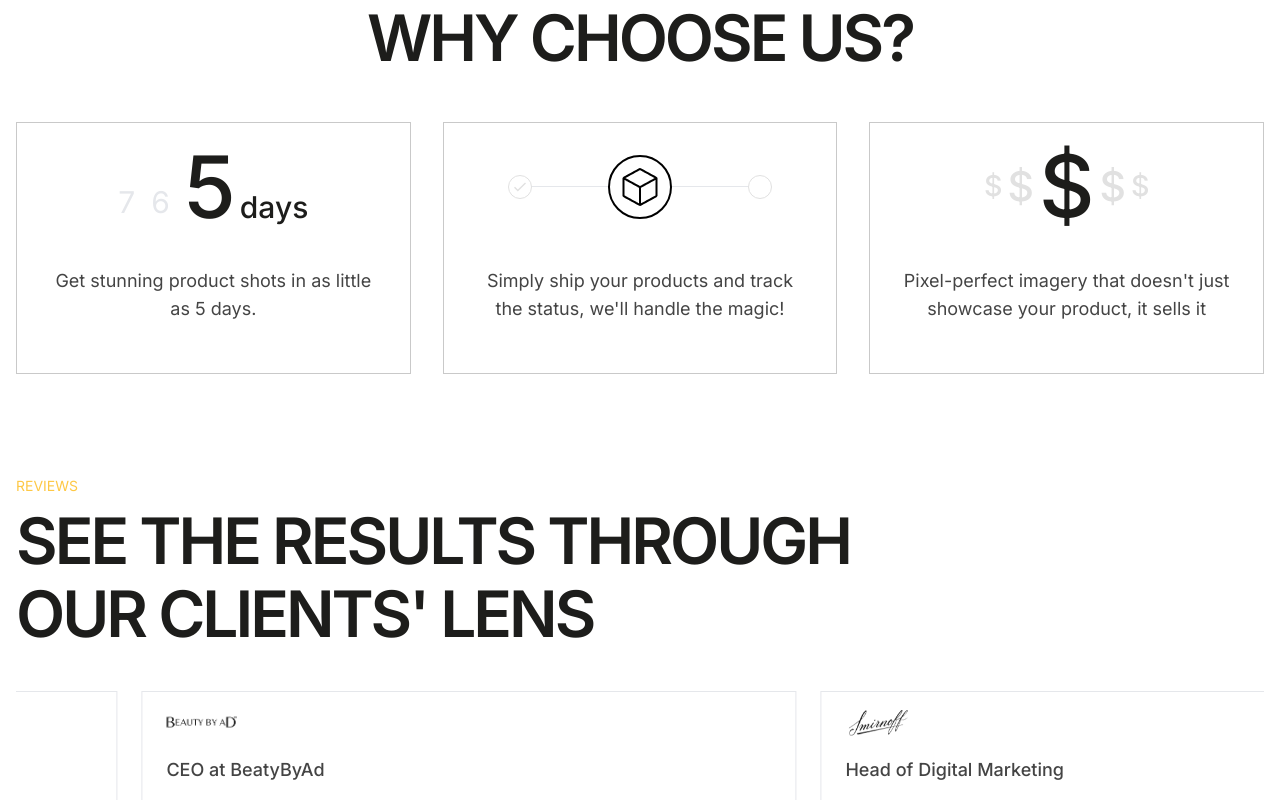
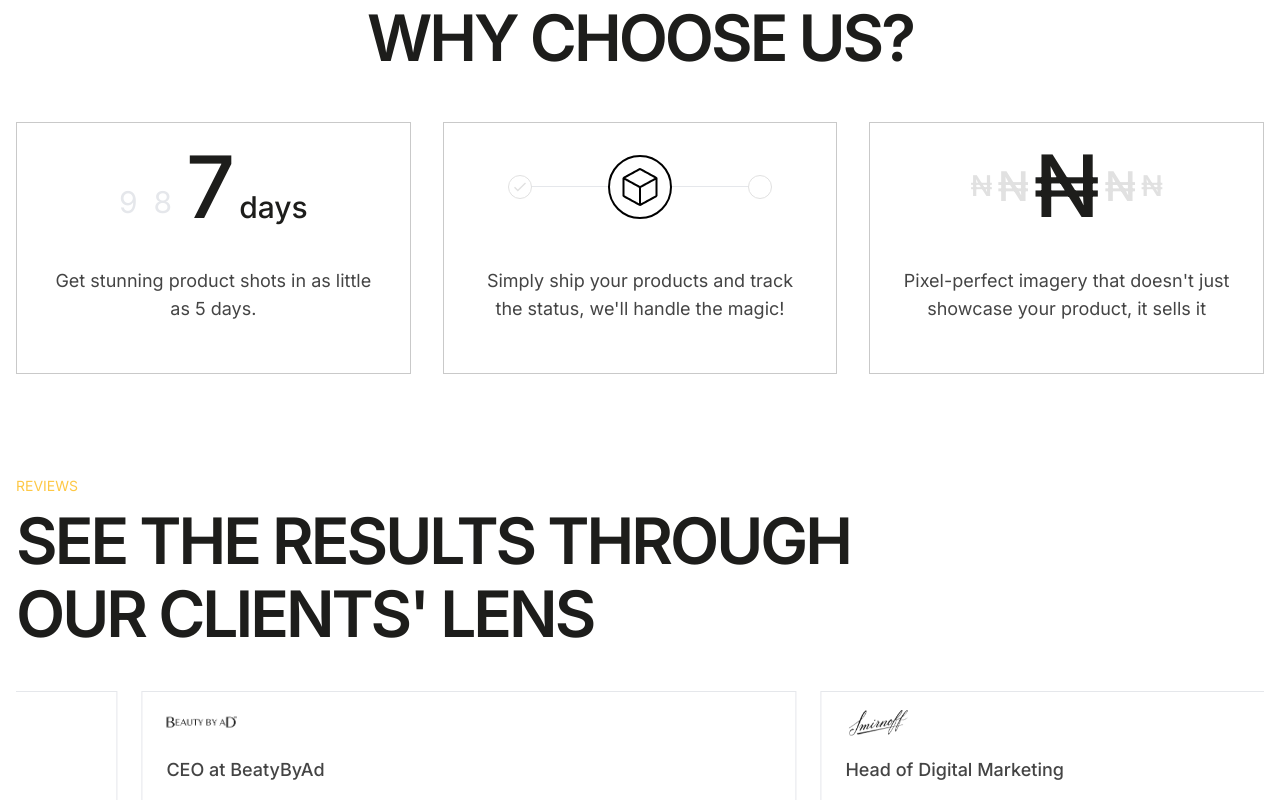
Before and after one commit to fantee-hub/belvaphilips, a Next.js app: page / in a window 1280 px wide. Shown: the part 2920-3720 px from the top of the page. Built offline with nearby package versions, Linux system fonts and the light colour scheme.

Commit message:
feat: made some changes in the USPSection

```diff
--- a/src/components/home/USPSection.tsx
+++ b/src/components/home/USPSection.tsx
@@ -27,12 +27,12 @@ const benefits = [
 const DaysIcon = () => (
   <div className=" h-32 flex  space-x-[14px]">
     <div className="flex items-center gap-4 -mb-8">
-      <span className="text-gray-200 text-[30px]">7</span>
-      <span className="text-gray-200 text-[30px]">6</span>
+      <span className="text-gray-200 text-[30px]">9</span>
+      <span className="text-gray-200 text-[30px]">8</span>
     </div>
 
     <div className="flex items-baseline">
-      <span className="text-[86px] font-medium">5</span>
+      <span className="text-[86px] font-medium">7</span>
       <span className="text-[30px] font-medium ml-1">days</span>
     </div>
   </div>
@@ -68,11 +68,11 @@ const ShippingIcon = () => (
 const DollarIcon = () => (
   <div className="h-32 flex items-center justify-center">
     <div className="relative flex items-center gap-[5px]">
-      <span className=" text-[28.64px] font-medium text-[#E1E1E1]">$</span>
-      <span className="text-[40.91px] font-medium text-[#E1E1E1]">$</span>
-      <span className="text-[86.01px] font-medium">$</span>
-      <span className="text-[40.91px] font-medium text-[#E1E1E1]">$</span>
-      <span className=" text-[28.64px] font-medium text-[#E1E1E1]">$</span>
+      <span className=" text-[28.64px] font-medium text-[#E1E1E1]">₦</span>
+      <span className="text-[40.91px] font-medium text-[#E1E1E1]">₦</span>
+      <span className="text-[86.01px] font-medium">₦</span>
+      <span className="text-[40.91px] font-medium text-[#E1E1E1]">₦</span>
+      <span className=" text-[28.64px] font-medium text-[#E1E1E1]">₦</span>
     </div>
   </div>
 );
```
